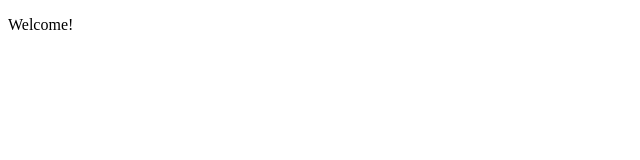
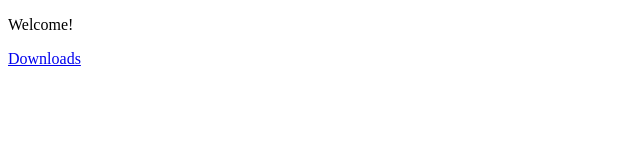
Before and after one commit to phi-kit/phi-kit.github.io, a plain HTML site: page index.html in a window 1280 px wide. Shown: the full height of the page, 0-640 px from the left. Drawn offline with Linux system fonts and the light colour scheme.

Commit message:
[main]: Links

```diff
--- a/index.html
+++ b/index.html
@@ -5,5 +5,6 @@
     </head>
     <body>
         <p>Welcome!</p>
+        <p><a href="https://www.notion.so/Downloads-21fae77b521980fb8978fba200eb0be6?source=copy_link">Downloads</a></p>
     </body>
 </html>
```
